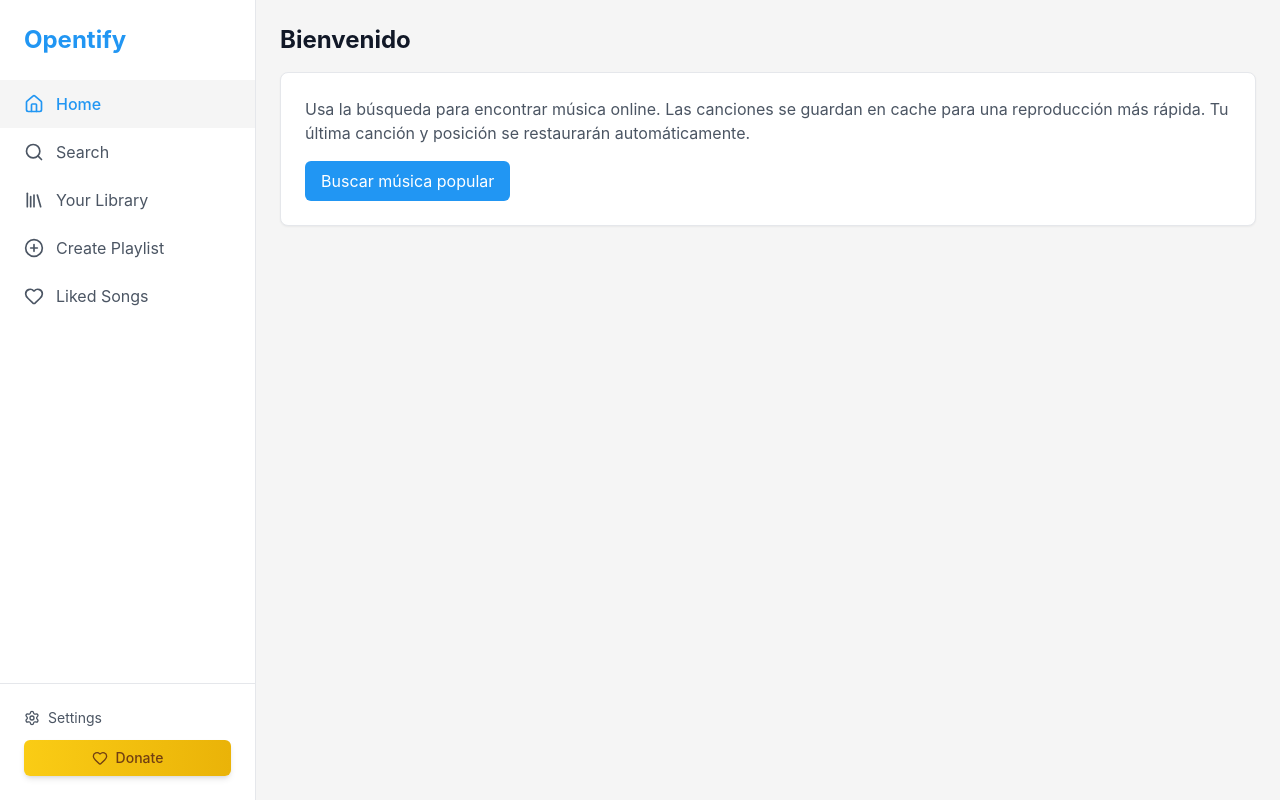
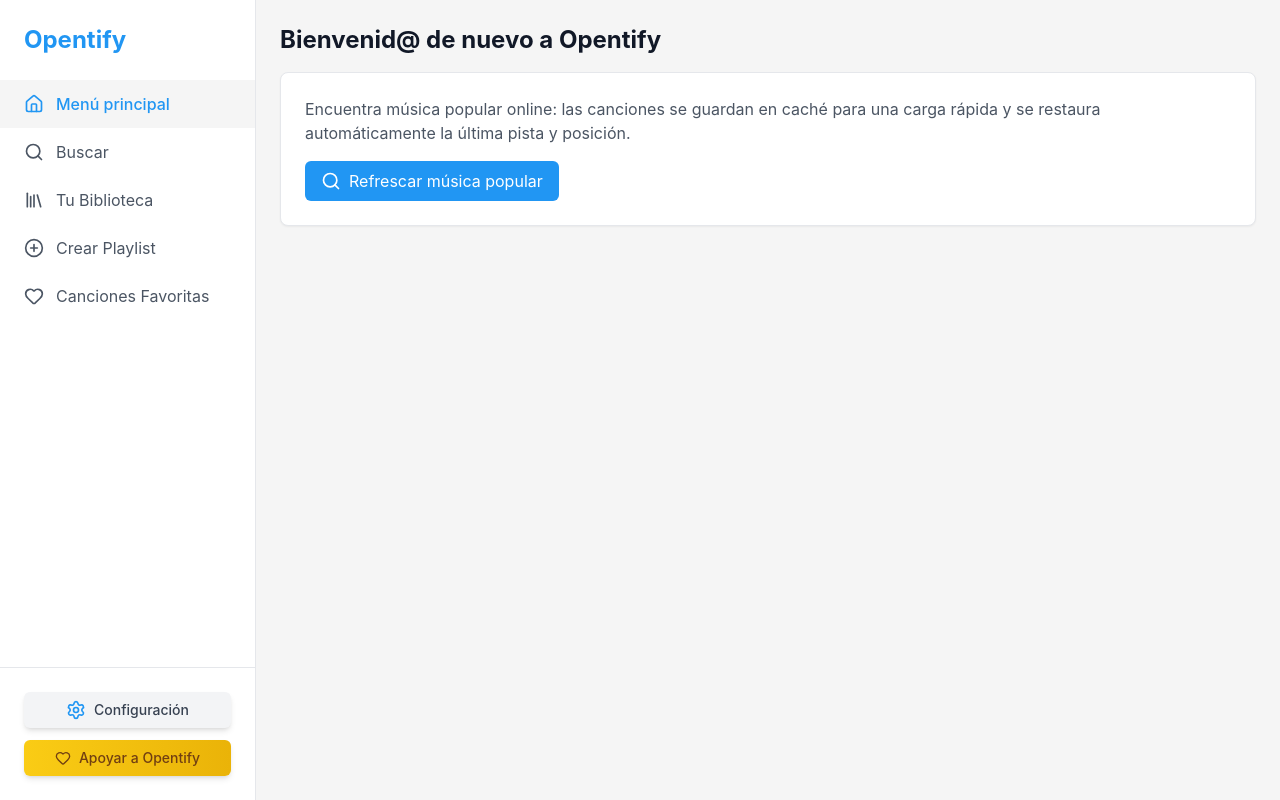
Before and after one commit to aaddrruuss/opentify, a React app: page / in a window 1280 px wide. Built offline with nearby package versions, Linux system fonts and the light colour scheme.

Commit message:
mejoras del menu principal

```diff
--- a/src/main/ipcHandlers.ts
+++ b/src/main/ipcHandlers.ts
@@ -1563,7 +1563,7 @@ export function setupIpcHandlers() {
       let videos;
       try {
         const searchPromise = YouTube.search(query, {
-          limit: 12, // Reducir límite para menos memoria
+          limit: 100, // Buscar 100 canciones desde YouTube
           type: "video",
         });
 
@@ -1583,22 +1583,31 @@ export function setupIpcHandlers() {
         return [];
       }
 
-      // Filtrado más eficiente
-      const filteredVideos = videos
-        .filter((video) => {
-          const duration = video.duration;
-          return duration && duration > 0 && Math.floor(duration / 1000) <= 900;
-        })
-        .slice(0, 10); // Límite más bajo
-
-      const results = filteredVideos.map((video) => ({
-        id: video.id!,
-        title: video.title || "Sin título",
-        artist: video.channel?.name || "Unknown Artist",
-        duration: video.durationFormatted || "0:00",
-        thumbnail: `https://img.youtube.com/vi/${video.id}/hqdefault.jpg`,
-        cover: `https://img.youtube.com/vi/${video.id}/hqdefault.jpg`
-      })).filter(Boolean);
+      // Almacenar todos los resultados sin filtrar por duración
+      const allVideos = Array.isArray(videos) ? videos : [];
+      console.log(`📊 Videos obtenidos de YouTube: ${allVideos.length}`);
+
+      // Procesar todos los resultados hasta 100
+      const filteredVideos = allVideos.slice(0, 100); // Tomar hasta 100 resultados
+
+      console.log(`🔍 Videos procesados: ${filteredVideos.length}`);
+
+      const results = filteredVideos.map((video) => {
+        // Agregar validación adicional para asegurar que todos los campos están presentes
+        if (!video.id || !video.title) {
+          console.warn(`Video inválido filtrado: ${video.id || 'sin ID'}`);
+          return null;
+        }
+
+        return {
+          id: video.id,
+          title: video.title || "Sin título",
+          artist: video.channel?.name || "Unknown Artist",
+          duration: video.durationFormatted || "0:00",
+          thumbnail: `https://img.youtube.com/vi/${video.id}/hqdefault.jpg`,
+          cover: `https://img.youtube.com/vi/${video.id}/hqdefault.jpg`
+        };
+      }).filter(Boolean);
 
       // Guardar en cache con score inicial
       if (results.length > 0) {
--- a/src/main/main.ts
+++ b/src/main/main.ts
@@ -159,6 +159,9 @@ function createWindow() {
     },
     show: false, // No mostrar hasta que esté listo
   });
+
+  // Eliminanmos la barra de File, Edit y demas para? no se usa...
+  mainWindow.setMenu(null);
 
   // Configurar CSP optimizada
   session.defaultSession.webRequest.onHeadersReceived((details, callback) => {
--- a/src/renderer/components/MusicLibrary.tsx
+++ b/src/renderer/components/MusicLibrary.tsx
@@ -59,6 +59,12 @@ export const MusicLibrary = memo(({
   const [importedPlaylists, setImportedPlaylists] = useState<{[key: string]: Track[]}>({});
   const [playlistsLoaded, setPlaylistsLoaded] = useState(false);
   const [expandedPlaylists, setExpandedPlaylists] = useState<string[]>([]);
+  const [popularMusic, setPopularMusic] = useState<Track[]>([]); // Estado independiente para música popular
+  const [displayedResults, setDisplayedResults] = useState(10); // Número de resultados mostrados
+  const [manualSearchResults, setManualSearchResults] = useState<Track[]>([]); // Estado para búsquedas manuales
+  // Redefinir los estados `isLoading` y `searchQuery` con sus setters
+  const [isLoadingPopular, setIsLoadingPopular] = useState(false); // Indicador de carga para música popular
+  const [popularQuery, setPopularQuery] = useState("música popular 2025"); // Consulta para el menú principal
 
   // Lazy load playlists only when needed
   useEffect(() => {
@@ -382,7 +388,37 @@ export const MusicLibrary = memo(({
     );
   }, [currentView, importedPlaylists, playlistsLoaded, onTrackSelect, expandedPlaylists, togglePlaylistExpansion, handlePlaylistNameChange]);
 
-  if (currentView === "settings") {
+  // Buscamos de manera automatica nada mas cargar el exe
+  useEffect(() => {
+    const fetchPopularMusic = async () => {
+      try {
+        setIsLoadingPopular(true);
+        const results = await window.musicAPI.searchMusic("canciones populares 2025");
+        setPopularMusic(results.slice(0, 15));
+      } catch (error) {
+        console.error("Error en búsqueda automática de música popular:", error);
+      } finally {
+        setIsLoadingPopular(false);
+      }
+    };
+
+    fetchPopularMusic();
+  }, []);
+
+  // Reseteamos las paginas de mostrar mas cuando cambien de pestaña
+  useEffect(() => {
+    if (currentView === "home") {
+      setDisplayedResults(10);
+    }
+  }, [currentView]);
+
+  const handleShowMore = () => {
+    setDisplayedResults(prev => Math.min(prev + 10, popularMusic.length));
+  };
+
+  const renderContent = () => {
+    switch (currentView) {
+      case "settings":
         return (
           <SettingsView
             isDarkMode={isDarkMode}
@@ -395,34 +431,48 @@ export const MusicLibrary = memo(({
             setCompressionProgress={setCompressionProgress}
           />
         );
-  }
 
-  const renderContent = () => {
-    switch (currentView) {
       case "home":
         return (
           <section className="mb-8">
-            <h2 className="text-2xl font-bold mb-4 text-gray-900 dark:text-gray-100">Bienvenido</h2>
+            <h2 className="text-2xl font-bold mb-4 text-gray-900 dark:text-gray-100">Bienvenid@ de nuevo a Opentify</h2>
             <div className="bg-white dark:bg-gray-800 rounded-lg shadow-sm p-6 border dark:border-gray-700">
               <p className="text-gray-600 dark:text-gray-300 mb-4">
-                Usa la búsqueda para encontrar música online. Las canciones se guardan
-                en cache para una reproducción más rápida. Tu última canción y posición se restaurarán automáticamente.
+                Encuentra música popular online: las canciones se guardan en caché para una carga rápida y se restaura automáticamente la última pista y posición.
               </p>
               <button
-                onClick={() => onSearch("música popular 2024")}
-                className="px-4 py-2 bg-[#2196F3] text-white rounded-md hover:bg-blue-600 transition-colors"
+                onClick={() => onSearch("musica 2025")}
+                className="flex items-center gap-2 px-4 py-2 bg-[#2196F3] text-white rounded-md hover:bg-blue-600 transition-colors"
               >
-                Buscar música popular
+                <SearchIcon className="w-5 h-5" />
+                Refrescar música popular
               </button>
             </div>
 
-            {searchQuery && searchResults.length > 0 && (
+            {popularMusic.length > 0 && (
               <section className="mt-8">
-                <h2 className="text-2xl font-bold mb-4 text-gray-900 dark:text-gray-100">Últimas búsquedas</h2>
+                <h2 className="text-2xl font-bold mb-4 text-gray-900 dark:text-gray-100">Canciones más populares:</h2>
                 <TrackList
-                  tracks={searchResults.slice(0, 5)} // Mostrar solo las primeras 5
+                  tracks={popularMusic.slice(0, displayedResults)}
                   onTrackSelect={onTrackSelect}
                 />
+                {displayedResults < popularMusic.length && displayedResults < 100 && (
+                  <div className="text-center mt-6">
+                    <button
+                      onClick={handleShowMore}
+                      className="px-6 py-3 bg-[#2196F3] text-white rounded-md hover:bg-blue-600 transition-colors"
+                    >
+                      Mostrar {Math.min(10, popularMusic.length - displayedResults)} canciones más
+                    </button>
+                  </div>
+                )}
+                {displayedResults >= 100 && (
+                  <div className="text-center mt-4">
+                    <p className="text-gray-500 dark:text-gray-400 text-sm">
+                      Mostrando máximo 100 resultados
+                    </p>
+                  </div>
+                )}
               </section>
             )}
           </section>
--- a/src/renderer/components/Sidebar.tsx
+++ b/src/renderer/components/Sidebar.tsx
@@ -27,27 +27,27 @@ export function Sidebar({
   const menuItems = [
     {
       id: 'home',
-      label: 'Home',
+      label: 'Menú principal',
       icon: HomeIcon,
     },
     {
       id: 'search',
-      label: 'Search',
+      label: 'Buscar',
       icon: SearchIcon,
     },
     {
       id: 'library',
-      label: 'Your Library',
+      label: 'Tu Biblioteca',
       icon: LibraryIcon,
     },
     {
       id: 'playlists',
-      label: 'Create Playlist',
+      label: 'Crear Playlist',
       icon: PlusCircleIcon,
     },
     {
       id: 'liked',
-      label: 'Liked Songs',
+      label: 'Canciones Favoritas',
       icon: HeartIcon,
     },
   ]
@@ -124,17 +124,16 @@ export function Sidebar({
         </div>
       )}
 
-      {/* Settings Button */}
+      {/* Settings and Donation Buttons */}
       <div className="p-6 border-t border-gray-200 dark:border-gray-700 space-y-3">
         <button
           onClick={() => setCurrentView('settings')}
-          className={`flex items-center w-full text-sm transition-colors ${currentView === 'settings' ? 'text-[#2196F3] font-medium' : 'text-gray-600 dark:text-gray-300 hover:text-[#2196F3] dark:hover:text-[#2196F3]'}`}
+          className={`flex items-center w-full text-sm transition-colors justify-center gap-2 px-4 py-2 bg-gray-100 dark:bg-gray-800 text-gray-700 dark:text-gray-300 rounded-md hover:bg-gray-200 dark:hover:bg-gray-700 shadow-md`}
         >
-          <SettingsIcon className="w-4 h-4 mr-2" />
-          Settings
+          <SettingsIcon className="w-5 h-5 text-[#2196F3]" />
+          <span className="font-medium">Configuración</span>
         </button>
 
-        {/* Donation Button */}
         <button
           onClick={async () => {
             try {
@@ -148,7 +147,7 @@ export function Sidebar({
           className="w-full flex items-center justify-center gap-2 px-3 py-2 bg-gradient-to-r from-yellow-400 to-yellow-500 text-yellow-900 rounded-md hover:from-yellow-500 hover:to-yellow-600 transition-all duration-200 font-medium text-sm shadow-md hover:shadow-lg transform hover:scale-105"
         >
           <Heart className="h-4 w-4" />
-          Donate
+          Apoyar a Opentify
         </button>
       </div>
 
```
Also changed, not shown: 1 other file (tests, documents, lock files or other folders). Lines whose indentation alone changed are shown as unchanged.
